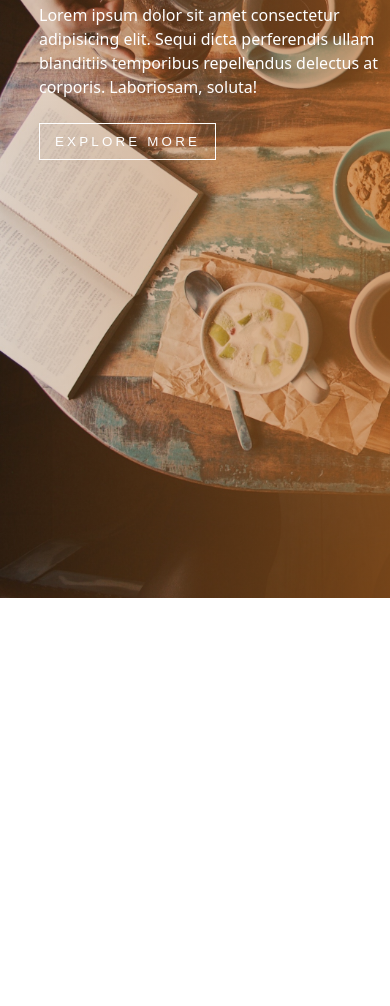
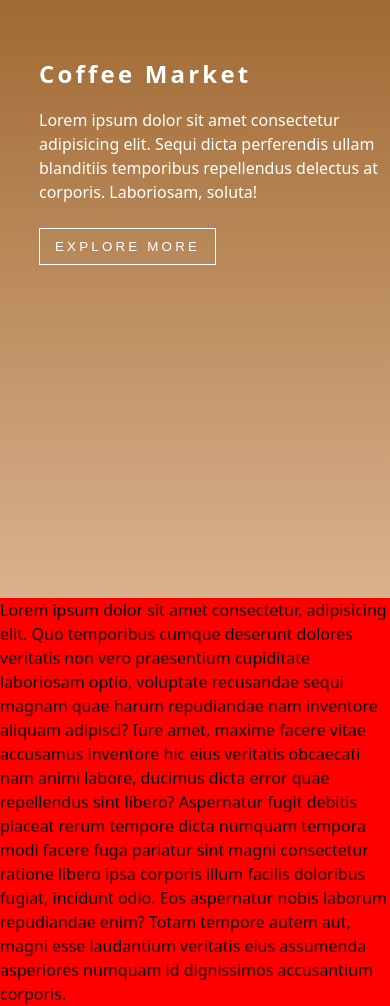
Before and after one commit to zackscovitch01/background-image-project, a plain HTML site: page index.html in a window 390 px wide. Shown: the part 246-1252 px from the top of the page. Before the commit the page ends 844 px from the top, so only its background shows below. Drawn offline with Linux system fonts and the light colour scheme.

Commit message:
position sticky

```diff
--- a/index.html
+++ b/index.html
@@ -12,8 +12,8 @@
             <h1 class="navbar-text">KOFI</h1>
         </div>
     </div>
-    <div class="bcg-img">
-        <div class="content">
+    <div class="content">
+        <div class="content-center">
             <div class="header">
                 <h2>Coffee Market</h2>
             </div>
@@ -23,5 +23,21 @@
             <button class="btn">Explore More</button>
         </div>
     </div>
+    <div class="random">
+        <p>Lorem ipsum dolor sit amet consectetur, adipisicing elit.
+            Quo temporibus cumque deserunt dolores veritatis non vero
+            praesentium cupiditate laboriosam optio, voluptate recusandae
+            sequi magnam quae harum repudiandae nam inventore aliquam
+            adipisci? Iure amet, maxime facere vitae accusamus inventore
+            hic eius veritatis obcaecati nam animi labore, ducimus dicta
+            error quae repellendus sint libero? Aspernatur fugit debitis
+            placeat rerum tempore dicta numquam tempora modi facere fuga
+            pariatur sint magni consectetur ratione libero ipsa corporis
+            illum facilis doloribus fugiat, incidunt odio. Eos aspernatur
+            nobis laborum repudiandae enim? Totam tempore autem aut, magni
+            esse laudantium veritatis eius assumenda asperiores numquam id
+            dignissimos accusantium corporis.
+        </p>
+    </div>
 </body>
 </html>
--- a/styles.css
+++ b/styles.css
@@ -14,6 +14,9 @@ body {
     background: rgb(33, 29, 29);
     color: white;
     height: 70px;
+    position: sticky;
+    top: 0;
+    width: 100vw;
 }
 
 .navbar-logo {
@@ -24,16 +27,6 @@ body {
 .navbar-text {
     letter-spacing: 0.2rem;
     font-weight: 700;
-}
-
-.content {
-    min-height: calc(100vh - 70px);
-    background: linear-gradient(to right, rgba(131, 66, 0, 0.2),
-    rgba(181, 101, 29, 0.6)), url("./coffee.jpg");
-    background-repeat: no-repeat;
-    background-size: cover;
-    padding-top: 15vh;
-    padding-left: 10vw;
 }
 
 .header {
@@ -57,3 +50,33 @@ body {
     letter-spacing: 0.2rem;
     border: 1px solid white;
 }
+
+.content {
+    background: linear-gradient(to right, rgba(131, 66, 0, 0.2),
+    rgba(181, 101, 29, 0.6)), url("./coffee.jpg");
+    background-repeat: no-repeat;
+    background-size: cover;
+    padding-top: 15vh;
+    padding-left: 10vw;
+    min-height: calc(100vh - 70px);
+}
+
+.random {
+    background-color: red;
+}
+
+@media screen and (max-width: 768px) {
+    .navbar {
+        z-index: 1;
+    }
+    .content {
+        background: linear-gradient(rgba(131, 66, 0, 0.9),
+        rgba(181, 101, 29, 0.5));
+        position: relative;
+    }
+
+    .content-center {
+        position: absolute;
+        top: 30%;
+    }
+}
```
